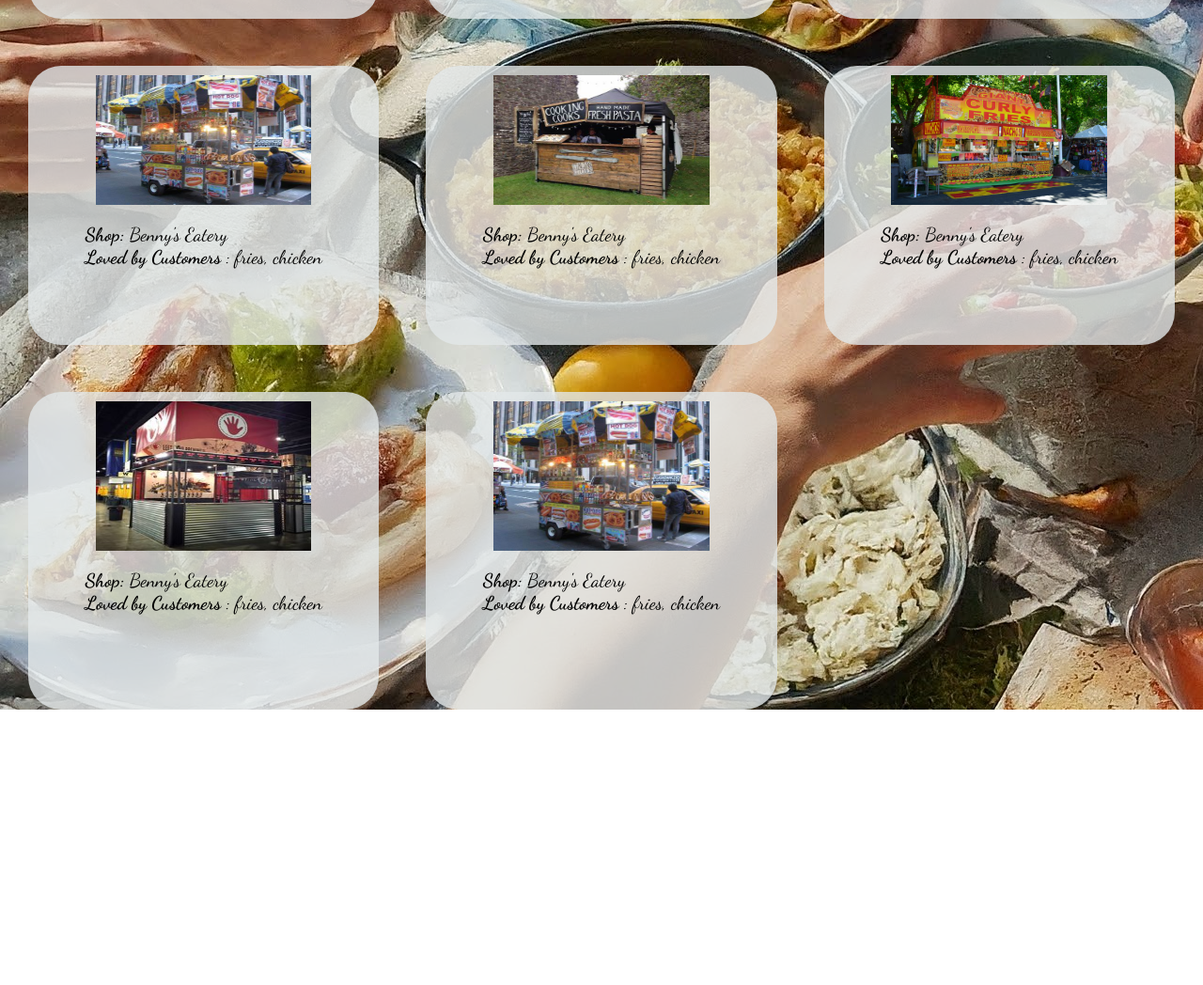
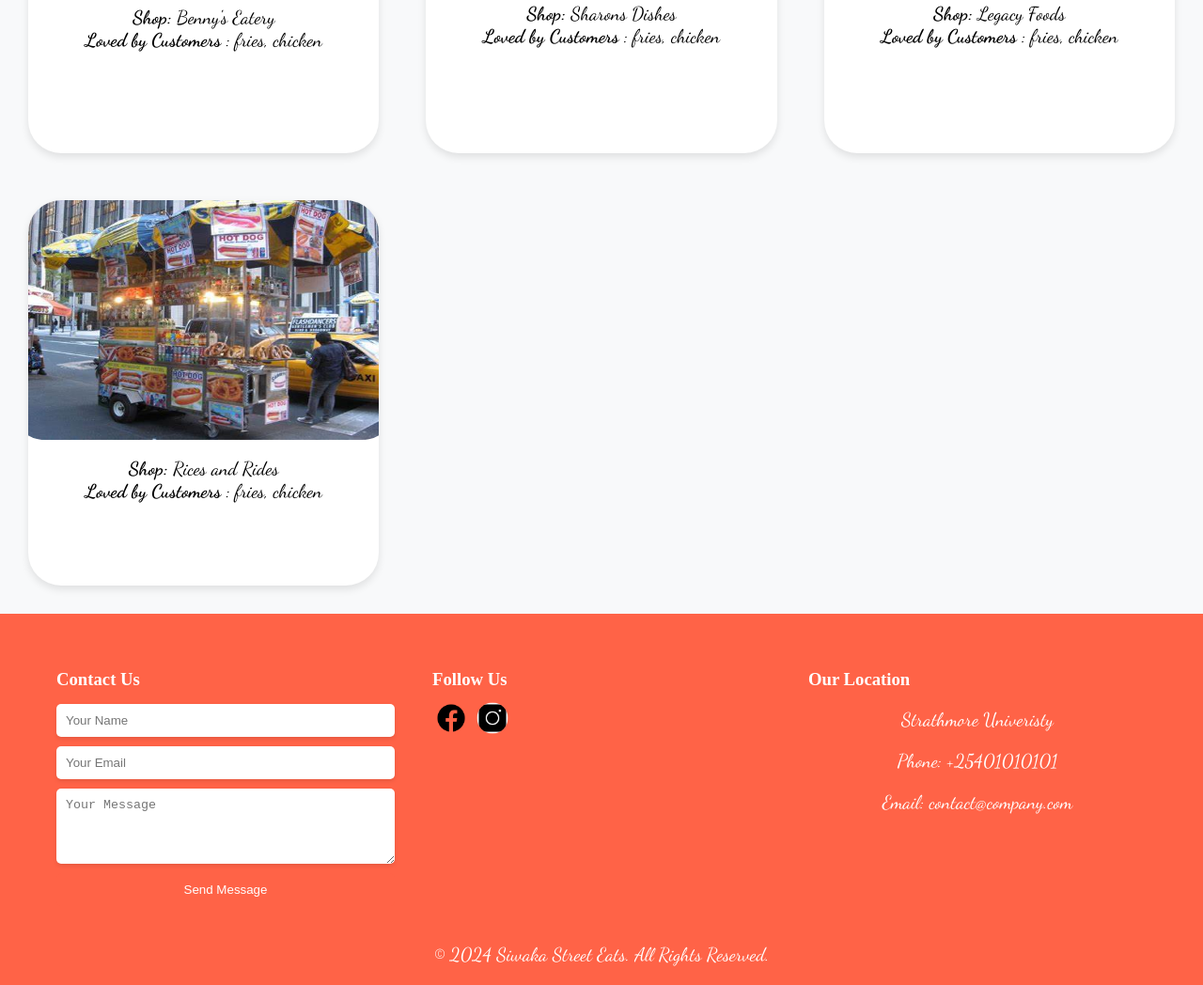
Before and after one commit to tyejaedon/Siwaka-Street-Eats, a website: page homepage_user.html in a window 1280 px wide. Shown: the part 444-1492 px from the top of the page at 94% size. Before the commit the page ends 1199 px from the top, so only its background shows below. Drawn offline with Linux system fonts and the light colour scheme; a web font is replaced by a local one.

Commit message:
Layout changes and color theming

```diff
--- a/homepage_user.css
+++ b/homepage_user.css
@@ -4,7 +4,7 @@
 body{
     margin: 0;
     padding: 0;
-    background-image: url("assets/bg.jpeg");
+    background-color: #f8f9fa; /* Light background for a clean look */
 }
 p{
     font-size: 20px;
@@ -12,43 +12,35 @@ p{
 
 /* Basic styling for the navigation bar */
 nav {
-
     position: fixed; /* Fix the navbar at the top */
     top: 0;
-   place-content: center; /* Align the navbar to the top of the page */
     width: 100%; /* Make the navbar span the full width of the page */
     display: flex;
     justify-content: center;
-
-    margin: 10px 0 ;
-    padding:20px;
-
-
+    margin: 0; /* Remove default margins */
+    padding: 20px;
 
     z-index: 1000; /* Ensure the navbar is above other content */
     transition: all 0.7s;
 }
 .navbar:hover{
-    transform: scale(1.2);
-    transition: all .7s;
-}
-
-/* Add some padding to the top of the body to prevent content from being hidden behind the navbar */
-body {
-    padding-top: 60px; /* Adjust this value based on the height of your navbar */
+    transform: scale(1.1);
+    transition: all 0.7s;
 }
 
 .navbar {
-    background-color: #333; /* Background color of the navbar */
+    background-color: #ff6347; /* Match navbar color */
     font-family: Arial, sans-serif;
     width: fit-content;
     list-style-type: none; /* Remove bullets */
     display: flex; /* Use flexbox for horizontal layout */
     padding: 0;
+    width: 50%;
     margin: 0;
     justify-content: center;
     border-radius: 25px;
-    transition: all .7s;
+    transition: all 0.7s;
+    overflow: hidden;
 }
 
 .navbar li {
@@ -64,59 +56,133 @@ body {
 }
 
 .navbar a:hover {
-    background-color: #575757; /* Change background on hover */
+    background-color: #e5533d; /* Slightly darker tomato color on hover */
     border-radius: 4px; /* Rounded corners on hover */
 }
 .wrapper{
     display: grid;
-    grid-template-columns: repeat(3,1fr);
-    margin-top: 30px;
-    margin-left: 30px;
-    margin-right: 30px;
+    grid-template-columns: repeat(3, 1fr);
+    margin: 100px 30px 30px 30px; /* Adjust top margin to avoid overlap with navbar */
     gap: 50px;
+}
 
-
-}
 .shop:hover{
     border-style: solid;
-    border-color: red;
-    transform: scale(1.1);
-    transition: all 0.5s  .6s;
-    background-color:rgb(227, 233, 234);
+    border-color: #ffa07a; /* Light salmon color for hover effect */
+    transform: scale(1.05);
+    transition: all 0.5s 0.3s;
+    background-color: #ffe4e1; /* Light color for a pleasant hover effect */
 }
-.shop{
+.shop {
     display: flex;
     flex-direction: column;
-    width:inherit;
-    background-color:rgba(227, 233, 234, 0.792);
+    width: inherit;
+    background-color: #ffffff; /* White background for a clean look */
     padding: 10px;
-
-    overflow: hidden;
-   align-items: center;
+    align-items: center;
     border-radius: 35px;
     transition: all 0.4s;
+    overflow: hidden;
+    box-shadow: 0 4px 8px rgba(0, 0, 0, 0.1); /* Subtle shadow for depth */
 }
 
 .shop.blurred {
     filter: blur(5px);
-    transition: .5s;
+    transition: 0.5s;
 }
 
-img{
-    width: 65%;
-    height: 50%;
-   transition: .7s;
+img {
+    transform: scale(1.1);
+    width: 100%;
+    height: 60%;
+    border-radius: 25px; /* Rounded corners for images */
+    transition: 0.7s;
+}
+a{
+    height: 100%;
+    text-decoration: none;
+    color: inherit;
+}
 
+.images {
+    padding-bottom: 10px;
 }
-img:hover{
-    transform: scale(1.2);
+img:hover {
     margin: 10px 0;
     border-radius: 25px;
-    transition: all .7s ease-in .2s;
+    transition: all 0.7s ease-in 0.2s;
+}
 
+p {
+    font-family: "Dancing Script", cursive;
+    text-align: center;
+}
 
+footer {
+    background-color: #ff6347; /* Tomato color to match the theme */
+    color: white;
+    padding: 20px 0;
 }
-p{
-    font-family: "Dancing Script", cursive;
-    text-align: justify;
+
+.footer-container {
+    display: flex;
+    justify-content: space-between;
+    max-width: 1200px;
+    margin: 0 auto;
+    padding: 20px;
 }
+
+.footer-section {
+    flex: 1;
+    margin: 0 20px;
+}
+
+.footer-section h3 {
+    margin-bottom: 15px;
+}
+
+.contact-form {
+    display: flex;
+    flex-direction: column;
+}
+
+.contact-form input,
+.contact-form textarea {
+    margin-bottom: 10px;
+    padding: 10px;
+    border: none;
+    border-radius: 5px;
+    box-shadow: 0 2px 4px rgba(0, 0, 0, 0.1); /* Subtle shadow for inputs */
+}
+
+.contact-form button {
+    padding: 10px;
+    border: none;
+    border-radius: 5px;
+    background-color: #ff6347;
+    color: white;
+    cursor: pointer;
+    transition: background-color 0.3s;
+}
+
+.contact-form button:hover {
+    background-color: #e5533d;
+}
+
+.social-icons a {
+    margin: 0 5px;
+}
+
+.social-icons img {
+    width: 30px;
+    height: 30px;
+}
+
+.footer-bottom {
+    text-align: center;
+    margin-top: 20px;
+}
+
+.footer-bottom p {
+    margin: 0;
+}
--- a/homepage_user.html
+++ b/homepage_user.html
@@ -24,18 +24,23 @@
     <br>
 
     <div class="wrapper">
-        <div class="shop">
-            <img src="assets/shop_1.jpeg" class="images">
+      <div class="shop">
+        <a href="shop_1.html">
+            <img src="tester/tester_bs.jpeg" class="images">
+
             <p>
                 <b>Shop:</b> Benny's Eatery
                 <br>
                <b> Loved by Customers</b> : fries, chicken
             </p>
+        </a>
+
         </div>
+
         <div class="shop">
             <img src="assets/shop_2.jpg" class="images">
             <p>
-                <b>Shop:</b> Benny's Eatery
+                <b>Shop:</b> Sharons Dishes
                 <br>
                <b> Loved by Customers</b> : fries, chicken
             </p>
@@ -43,53 +48,56 @@
         <div class="shop">
             <img src="assets/shop_3.jpg" class="images">
             <p>
-                <b>Shop:</b> Benny's Eatery
+                <b>Shop:</b> Legacy Foods
                 <br>
                <b> Loved by Customers</b> : fries, chicken
             </p>
         </div>
         <div class="shop">
             <img src="assets/shop_4.jpeg" class="images">
+
             <p>
-                <b>Shop:</b> Benny's Eatery
+                <b>Shop:</b> Rices and Rides
                 <br>
                <b> Loved by Customers</b> : fries, chicken
             </p>
         </div>
-        <div class="shop">
-            <img src="assets/shop_1.jpeg" class="images">
-            <p>
-                <b>Shop:</b> Benny's Eatery
-                <br>
-               <b> Loved by Customers</b> : fries, chicken
-            </p>
+
+</div>
+
+
+
+
+
+    <footer>
+        <div class="footer-container">
+            <div class="footer-section">
+                <h3>Contact Us</h3>
+                <form class="contact-form">
+                    <input type="text" name="name" placeholder="Your Name" required>
+                    <input type="email" name="email" placeholder="Your Email" required>
+                    <textarea name="message" rows="4" placeholder="Your Message" required></textarea>
+                    <button type="submit">Send Message</button>
+                </form>
+            </div>
+            <div class="footer-section">
+                <h3>Follow Us</h3>
+                <div class="social-icons">
+                    <a href="#"><img src="assets/facebook.png" alt="Facebook"></a>
+                    <a href="#"><img src="assets/instagram.gif" alt="Instagram"></a>
+                </div>
+            </div>
+            <div class="footer-section">
+                <h3>Our Location</h3>
+                <p>Strathmore Univeristy</p>
+                <p>Phone: +25401010101</p>
+                <p>Email: contact@company.com</p>
+            </div>
         </div>
-        <div class="shop">
-            <img src="assets/shop_2.jpg" class="images">
-            <p>
-                <b>Shop:</b> Benny's Eatery
-                <br>
-               <b> Loved by Customers</b> : fries, chicken
-            </p>
+        <div class="footer-bottom">
+            <p>&copy; 2024 Siwaka Street Eats. All Rights Reserved.</p>
         </div>
-        <div class="shop">
-            <img src="assets/shop_3.jpg" class="images">
-            <p>
-                <b>Shop:</b> Benny's Eatery
-                <br>
-               <b> Loved by Customers</b> : fries, chicken
-            </p>
-        </div>
-        <div class="shop">
-            <img src="assets/shop_4.jpeg" class="images">
-            <p>
-                <b>Shop:</b> Benny's Eatery
-                <br>
-               <b> Loved by Customers</b> : fries, chicken
-            </p>
-        </div>
-    </div>
-
+    </footer>
     <script src="user.js"></script>
 </body>
 </html>
--- a/menu.css
+++ b/menu.css
@@ -1,88 +1,37 @@
+/* menu.css */
+
+/* Reset some default styles */
 body {
     display: block;
     flex-direction: column;
     font-family: Arial, sans-serif;
     margin: 0;
     padding: 0;
-    background-color:beige;
+    background-color: #fff; /* Light background color */
     justify-content: center;
     align-items: center;
+}
 
-}
-.container {
-   width: 50%;
-    margin: auto;
-    padding: 20px;
-    background-color: #ffffff;
-    box-shadow: 0 0 10px rgba(0, 0, 0, 0.1);
-    border-radius: 5px;
-    place-items: center;
-}
-h1 {
-    text-align: center;
-    color: #333;
-}
-form {
-    display: flex;
-    flex-direction: column;
-
-}
-label {
-    margin-top: 10px;
-    margin-bottom: 5px;
-    font-weight: bold;
-}
-input[type="text"], input[type="number"] {
-    padding: 10px;
-    border: 1px solid #ccc;
-    border-radius: 5px;
-    font-size: 16px;
-}
-input[type="file"] {
-    padding: 10px;
-    font-size: 16px;
-}
-button {
-    margin-top: 20px;
-    padding: 10px;
-    border: none;
-    background-color: #28a745;
-    color: #fff;
-    font-size: 16px;
-    border-radius: 5px;
-    cursor: pointer;
-}
-button:hover {
-    background-color: #218838;
-}
 /* Basic styling for the navigation bar */
 nav {
-
     position: fixed; /* Fix the navbar at the top */
     top: 0;
-   place-content: center; /* Align the navbar to the top of the page */
     width: 100%; /* Make the navbar span the full width of the page */
     display: flex;
     justify-content: center;
-
-    margin: 10px 0 ;
-    padding:20px;
-
-
+    padding: 20px;
 
     z-index: 1000; /* Ensure the navbar is above other content */
     transition: all 0.7s;
 }
-.navbar:hover{
+
+.navbar:hover {
     transform: scale(1.2);
     transition: all .7s;
 }
 
-/* Add some padding to the top of the body to prevent content from being hidden behind the navbar */
-
-
 .navbar {
-    background-color: #333; /* Background color of the navbar */
+    background-color: #ff6347; /* Tomato color to match the theme */
     font-family: Arial, sans-serif;
     width: fit-content;
     list-style-type: none; /* Remove bullets */
@@ -107,13 +56,13 @@ nav {
 }
 
 .navbar a:hover {
-    background-color: #575757; /* Change background on hover */
+
     border-radius: 4px; /* Rounded corners on hover */
 }
+
+/* Shop Image styling */
 .shop_image {
     background-image: url("assets/shop_1bg.jpeg");
-
-
     height: 30vh;
     background-repeat: no-repeat;
     justify-content: space-around;
@@ -121,28 +70,20 @@ nav {
 }
 
 .shop_profile {
-
     position: relative;
     background-image: url("assets/shop_profile.png");
     background-size: 100px;
     background-repeat: no-repeat;
     border-radius: 50px;
     z-index: 200;
-
     height: 100px;
     width: 100px;
     border-style: solid;
     border-color: white;
     align-self: flex-end;
-
-
 }
 
-.item{
-    width: 100px;
-    border-radius: 25px;
-}
-
+/* Menu styling */
 .menu {
     border-style: solid;
     border-width: 1px;
@@ -150,30 +91,78 @@ nav {
     margin-right: 25%;
     margin-top: 10%;
     margin-bottom: 5%;
-    background-color: honeydew;
+    background-color: #f5f5dc; /* Beige background for menu */
+    padding: 20px;
+    border-radius: 15px;
+    box-shadow: 0 0 10px rgba(0, 0, 0, 0.1); /* Subtle shadow */
+}
 
+h2 {
+    color: #8b4513; /* Brown color for headings */
+    text-align: center;
+    font-family: 'Brush Script MT', cursive; /* Cursive font for a restaurant feel */
+    font-size: 36px; /* Larger font size for headings */
 }
 
 p {
-
-    letter-spacing: 3px;
-    word-spacing: 6px;
-    ;
-    line-height: 18px;
+    letter-spacing: 1px;
+    word-spacing: 3px;
+    line-height: 22px;
     text-align: center;
-    font-size: 15px;
-
+    font-size: 18px; /* Slightly larger font size for menu items */
+    margin-bottom: 10px; /* Add some space between menu items */
 }
 
-h2 {
-    color: chocolate;
-    text-align: center;
-    font-family: cursive;
-    font-size: 28px;
-
+.container {
+    width: 50%;
+    margin: auto;
+    padding: 20px;
+    background-color: #ffffff;
+    box-shadow: 0 0 10px rgba(0, 0, 0, 0.1);
+    border-radius: 5px;
+    place-items: center;
 }
 
-h3,
-h1 {
+h3 {
     text-align: center;
+    color: #000;; /* Dark gray color for headings */
 }
+
+form {
+    display: flex;
+    flex-direction: column;
+}
+
+label {
+    margin-top: 10px;
+    margin-bottom: 5px;
+    font-weight: bold;
+}
+
+input[type="text"],
+input[type="number"] {
+    padding: 10px;
+    border: 1px solid #ccc;
+    border-radius: 5px;
+    font-size: 16px;
+}
+
+input[type="file"] {
+    padding: 10px;
+    font-size: 16px;
+}
+
+button {
+    margin-top: 20px;
+    padding: 10px;
+    border: none;
+    background-color: #28a745; /* Green color for button */
+    color: #fff;
+    font-size: 16px;
+    border-radius: 5px;
+    cursor: pointer;
+}
+
+button:hover {
+    background-color: #218838; /* Darker green color on hover */
+}
--- a/seller_hompage.css
+++ b/seller_hompage.css
@@ -21,13 +21,10 @@ nav {
     transition: all .7s;
 }
 
-/* Add some padding to the top of the body to prevent content from being hidden behind the navbar */
-body {
-    padding-top: 60px; /* Adjust this value based on the height of your navbar */
-}
+
 
 .navbar {
-    background-color: #333; /* Background color of the navbar */
+    background-color: #ff6347; /* Match navbar color */
     font-family: Arial, sans-serif;
     width: fit-content;
     list-style-type: none; /* Remove bullets */
@@ -52,7 +49,7 @@ body {
 }
 
 .navbar a:hover {
-    background-color: #575757; /* Change background on hover */
+    background-color: #e5533d; /* Slightly darker tomato color on hover */
     border-radius: 4px; /* Rounded corners on hover */
 }
 .wrapper{
@@ -61,31 +58,31 @@ body {
     margin-top: 30px;
     margin-left: 30px;
     margin-right: 30px;
+    margin-bottom: 50px;
     gap: 50px;
     justify-content: center;
     align-items: center;
 
 
 }
-.shop:hover{
+.shop:hover {
     border-style: solid;
-    border-color: red;
-    transform: scale(1.1);
-    transition: all 0.5s  .6s;
-    background-color:rgb(6, 14, 16);
+    border-color: #ffa07a; /* Light salmon color for hover effect */
+    transform: scale(1.05);
+    transition: all 0.5s 0.3s;
+    background-color: #ffe4e1; /* Light color for a pleasant hover effect */
 }
-.shop{
+.shop {
     display: flex;
     flex-direction: column;
-    width:50%;
-    background-color:rgba(1, 11, 13, 0.792);
+    width: 50%;
+    background-color: #ffffff; /* White background for a clean look */
     padding: 10px;
-    color:white;
-
+    align-items: center;
     overflow: hidden;
-   align-items: center;
     border-radius: 35px;
     transition: all 0.4s;
+    box-shadow: 0 4px 8px rgba(0, 0, 0, 0.1); /* Subtle shadow for depth */
 }
 
 .shop.blurred {
@@ -93,7 +90,7 @@ body {
     transition: .5s;
 }
 img{
-    width: 65%;
+    width: 100%;
     height: 50%;
    transition: .7s;
 
@@ -106,25 +103,97 @@ img:hover{
 
 
 }
-body{
-    background-color: wheat;
-}
+
 a:has(.shop){
     all:inherit;
-    cursor:grab;
+    cursor:pointer;
 
 }
 body{
     font-family: 'Franklin Gothic Medium', 'Arial Narrow', Arial, sans-serif;
     box-sizing: border-box;
-    display: flex;
+    margin: 0;
+    padding: 0;
+    background-color: #f8f9fa; /* Light background for a clean look */
     justify-content: center;
     align-items: center;
     min-height:100vh;
-    background-color: antiquewhite;
+
 }
 
 .wrapper h1{
     font-size: 20px;
     text-align: center;
 }
+footer {
+    background-color: #ff6347; /* Tomato color to match the theme */
+    color: white;
+    padding: 20px 0;
+}
+
+.footer-container {
+    display: flex;
+    justify-content: space-between;
+    max-width: 1200px;
+    margin: 0 auto;
+    padding: 20px;
+}
+
+.footer-section {
+    flex: 1;
+    margin: 0 20px;
+}
+
+.footer-section h3 {
+    margin-bottom: 15px;
+}
+
+.contact-form {
+    display: flex;
+    flex-direction: column;
+}
+
+.contact-form input,
+.contact-form textarea {
+    margin-bottom: 10px;
+    padding: 10px;
+    border: none;
+    border-radius: 5px;
+    box-shadow: 0 2px 4px rgba(0, 0, 0, 0.1); /* Subtle shadow for inputs */
+}
+
+.contact-form button {
+    padding: 10px;
+    border: none;
+    border-radius: 5px;
+    background-color: #ff6347;
+    color: white;
+    cursor: pointer;
+    transition: background-color 0.3s;
+}
+
+.contact-form button:hover {
+    background-color: #e5533d;
+}
+
+.social-icons a {
+    margin: 0 5px;
+}
+
+.social-icons img {
+    width: 30px;
+    height: 30px;
+}
+
+.footer-bottom {
+    text-align: center;
+    margin-top: 20px;
+}
+
+.footer-bottom p {
+    margin: 0;
+}
+p {
+    font-family: cursive;
+    text-align: center;
+}
--- a/shop_1.css
+++ b/shop_1.css
@@ -36,7 +36,7 @@ body {
 }
 
 .navbar {
-    background-color: #333;
+    background-color: #ff6347; /* Match navbar color */
     /* Background color of the navbar */
     font-family: Arial, sans-serif;
     width: fit-content;
```
Also changed, not shown: Seller_homepage.html (+32 -2 lines), index.html (+15 -5 lines), index.js (+0 -10 lines), menu.html (+1 -1 lines), assets/facebook.png (added), assets/instagram.gif (added), 1 other file.
